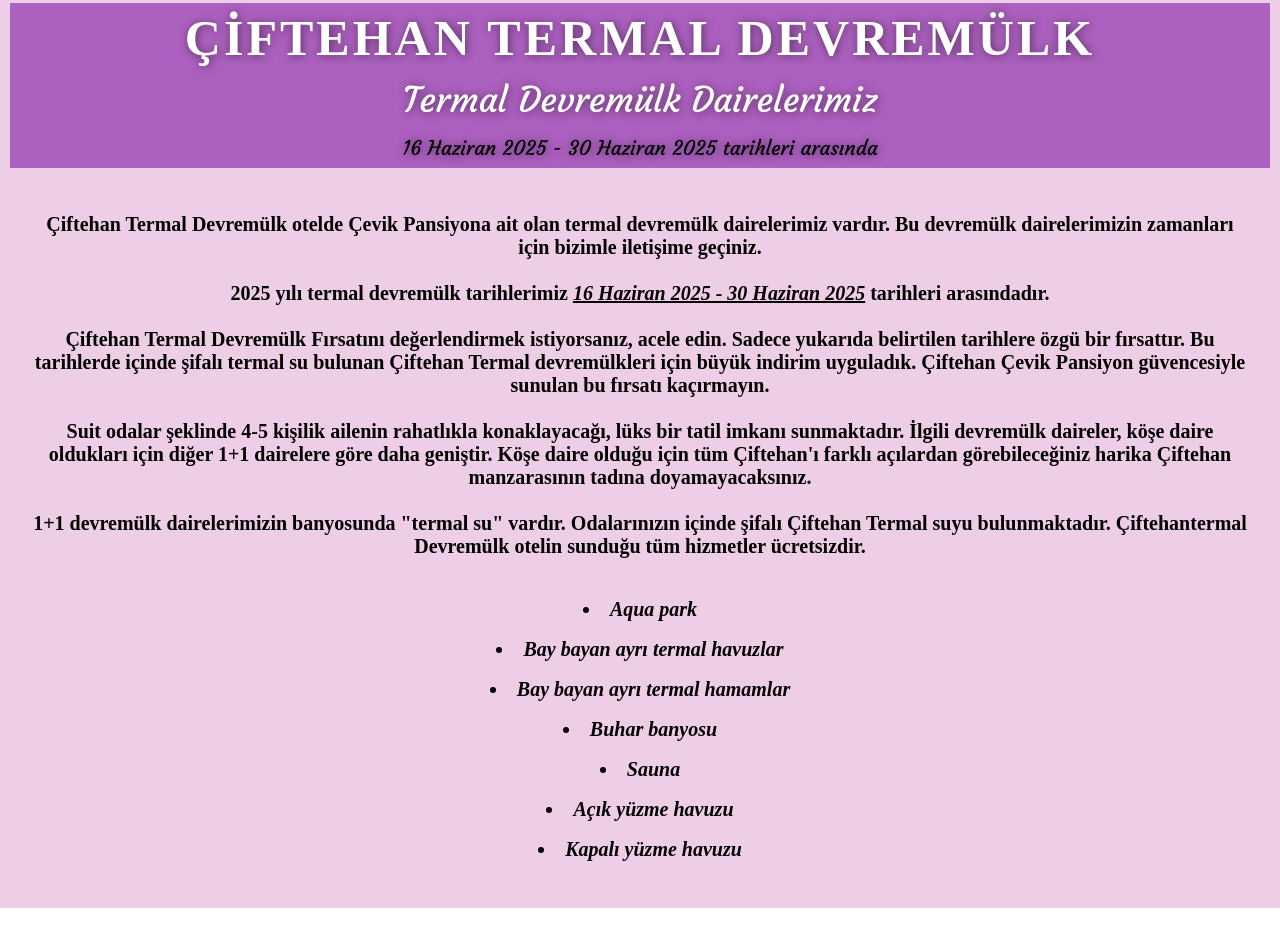
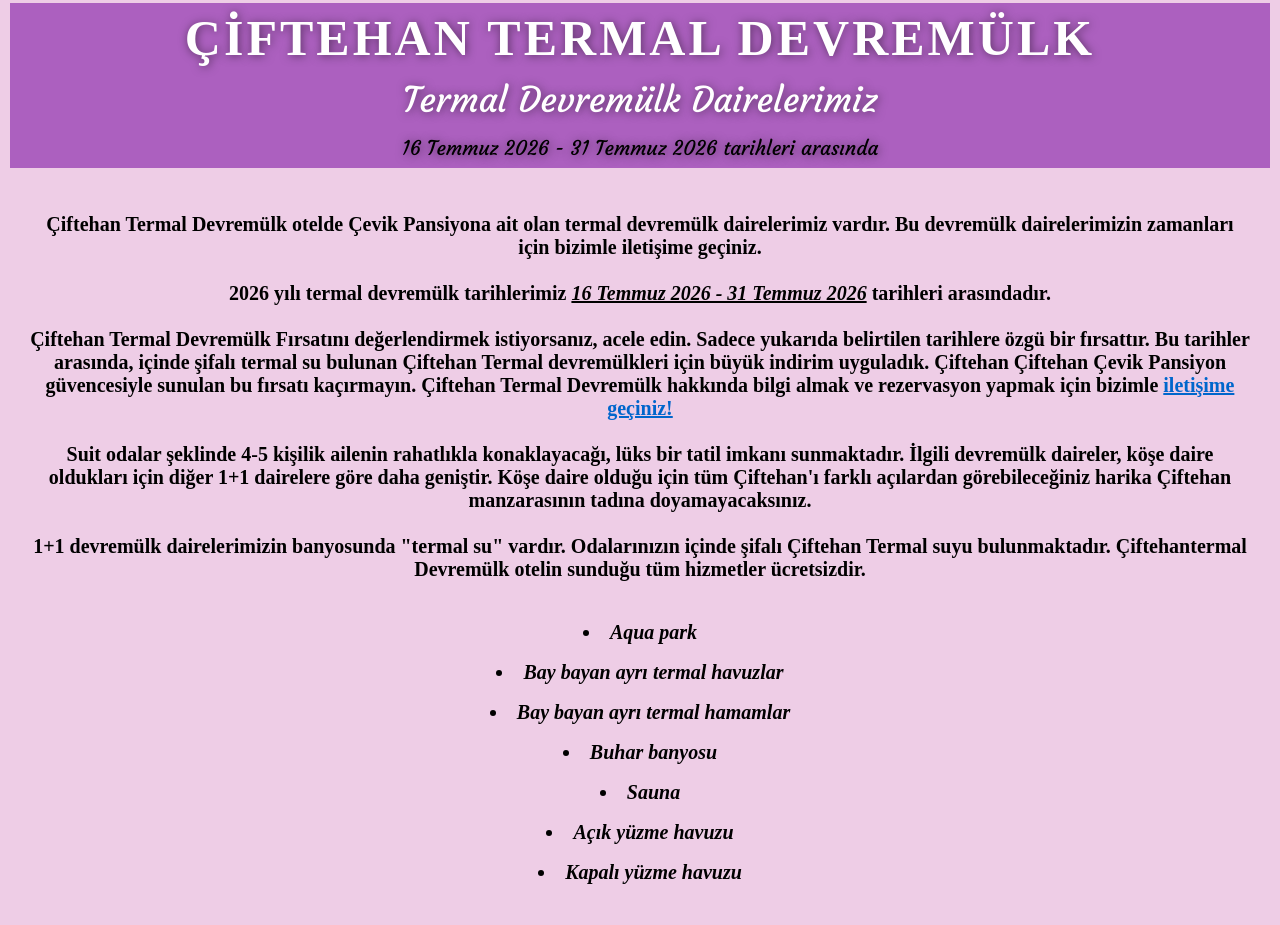
Before and after one commit to mustafasdet/cevikpansiyon-web, a plain HTML site: page Termal-Devremulk.html in a window 1280 px wide. Shown: the part 857-1782 px from the top of the page. Drawn offline with Linux system fonts and the light colour scheme.

Commit message:
tarih guncelle

```diff
--- a/Termal-Devremulk.html
+++ b/Termal-Devremulk.html
@@ -65,17 +65,19 @@
       <div class="main-heading">
         <h1 class="title">Çiftehan Termal Devremülk</h1>
         <h2 class="sub-title">Termal Devremülk Dairelerimiz</h2>
-        <h3 class="sub-title">16 Haziran 2025 - 30 Haziran 2025 tarihleri arasında</h2>
+        <h3 class="sub-title">16 Temmuz 2026 - 31 Temmuz 2026 tarihleri arasında</h3>
       </div>
       <div>
         <p> Çiftehan Termal Devremülk otelde Çevik Pansiyona ait olan termal devremülk dairelerimiz vardır.
           Bu devremülk dairelerimizin zamanları için bizimle iletişime geçiniz.
           <br><br>
-          2025 yılı termal devremülk tarihlerimiz <u><i><b>16 Haziran 2025 - 30 Haziran 2025</b></i></u> tarihleri arasındadır.
+          2026 yılı termal devremülk tarihlerimiz <u><i><b>16 Temmuz 2026 - 31 Temmuz 2026</b></i></u> tarihleri arasındadır.
           <br> <br>Çiftehan Termal Devremülk Fırsatını değerlendirmek
-          istiyorsanız, acele edin. Sadece yukarıda belirtilen tarihlere özgü bir fırsattır. Bu tarihlerde içinde şifalı
-          termal su bulunan Çiftehan Termal devremülkleri için büyük indirim uyguladık. Çiftehan Çevik Pansiyon
-          güvencesiyle sunulan bu fırsatı kaçırmayın.
+          istiyorsanız, acele edin. Sadece yukarıda belirtilen tarihlere özgü bir fırsattır. Bu tarihler arasında, içinde şifalı
+          termal su bulunan Çiftehan Termal devremülkleri için büyük indirim uyguladık. Çiftehan Çiftehan Çevik Pansiyon
+          güvencesiyle sunulan bu fırsatı kaçırmayın. Çiftehan Termal Devremülk hakkında bilgi almak ve rezervasyon yapmak için bizimle
+          <a href="iletisim.html" target="_blank" rel="noopener noreferrer" style="color:#0066cc; text-decoration:underline;">iletişime geçiniz!</a>
+
           <br><br>
           Suit odalar şeklinde 4-5 kişilik ailenin rahatlıkla konaklayacağı, lüks bir tatil imkanı sunmaktadır.
           İlgili devremülk daireler, köşe daire oldukları için diğer 1+1 dairelere göre daha geniştir.
```
Also changed, not shown: 1 other file.
